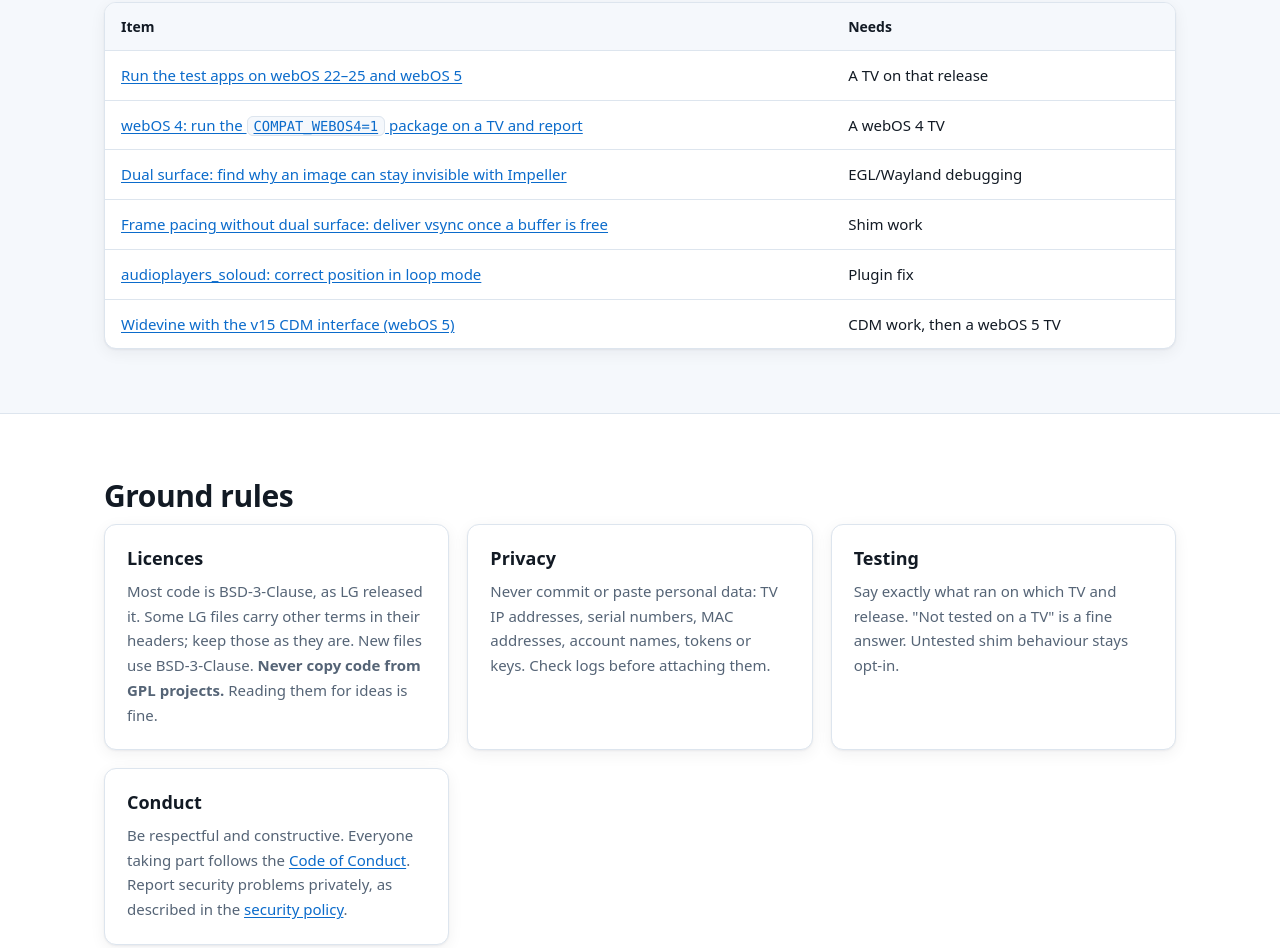
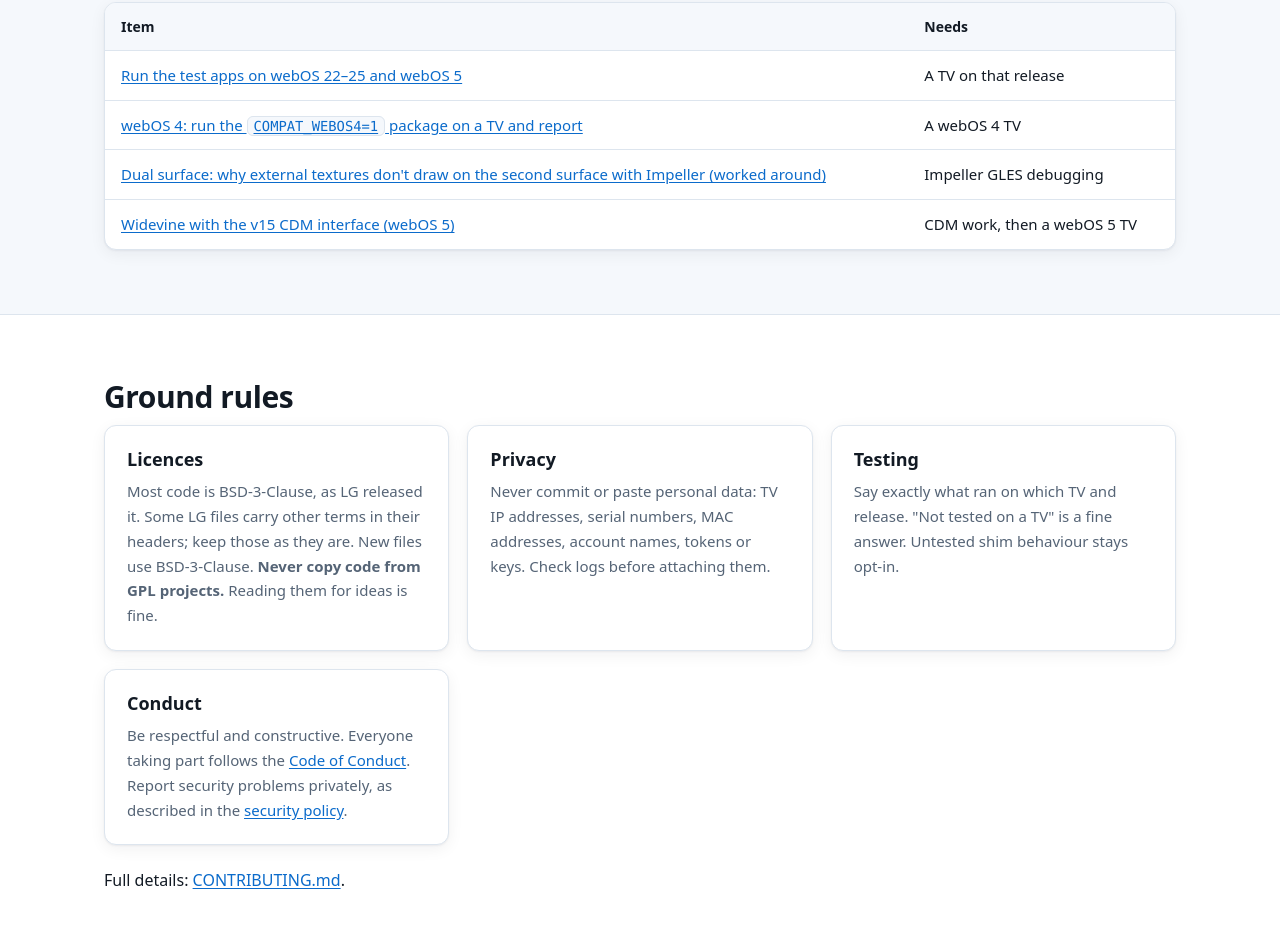
Before and after one commit to Webos-Flutter-Legacy-TV/webos-flutter-legacy-tv.github.io, a plain HTML site: page contribute.html in a window 1280 px wide. Shown: the part 923-1871 px from the top of the page. Drawn offline with Linux system fonts and the light colour scheme.

Commit message:
Dual surface now falls back for textures; update open work

```diff
--- a/contribute.html
+++ b/contribute.html
@@ -44,9 +44,7 @@
       <tbody>
         <tr><td><a href="https://github.com/Webos-Flutter-Legacy-TV/flutter-webos/issues/1">Run the test apps on webOS 22&ndash;25 and webOS 5</a></td><td>A TV on that release</td></tr>
         <tr><td><a href="https://github.com/Webos-Flutter-Legacy-TV/flutter-webos/issues/2">webOS 4: run the <code>COMPAT_WEBOS4=1</code> package on a TV and report</a></td><td>A webOS 4 TV</td></tr>
-        <tr><td><a href="https://github.com/Webos-Flutter-Legacy-TV/flutter-webos/issues/3">Dual surface: find why an image can stay invisible with Impeller</a></td><td>EGL/Wayland debugging</td></tr>
-        <tr><td><a href="https://github.com/Webos-Flutter-Legacy-TV/flutter-webos/issues/4">Frame pacing without dual surface: deliver vsync once a buffer is free</a></td><td>Shim work</td></tr>
-        <tr><td><a href="https://github.com/Webos-Flutter-Legacy-TV/plugins/issues/1">audioplayers_soloud: correct position in loop mode</a></td><td>Plugin fix</td></tr>
+        <tr><td><a href="https://github.com/Webos-Flutter-Legacy-TV/flutter-webos/issues/3">Dual surface: why external textures don't draw on the second surface with Impeller (worked around)</a></td><td>Impeller GLES debugging</td></tr>
         <tr><td><a href="https://github.com/Webos-Flutter-Legacy-TV/flutter-webos/issues/5">Widevine with the v15 CDM interface (webOS 5)</a></td><td>CDM work, then a webOS 5 TV</td></tr>
       </tbody>
     </table></div>
```
Also changed, not shown: compatibility.html (+1 -1 lines), get-started.html (+1 -1 lines).
